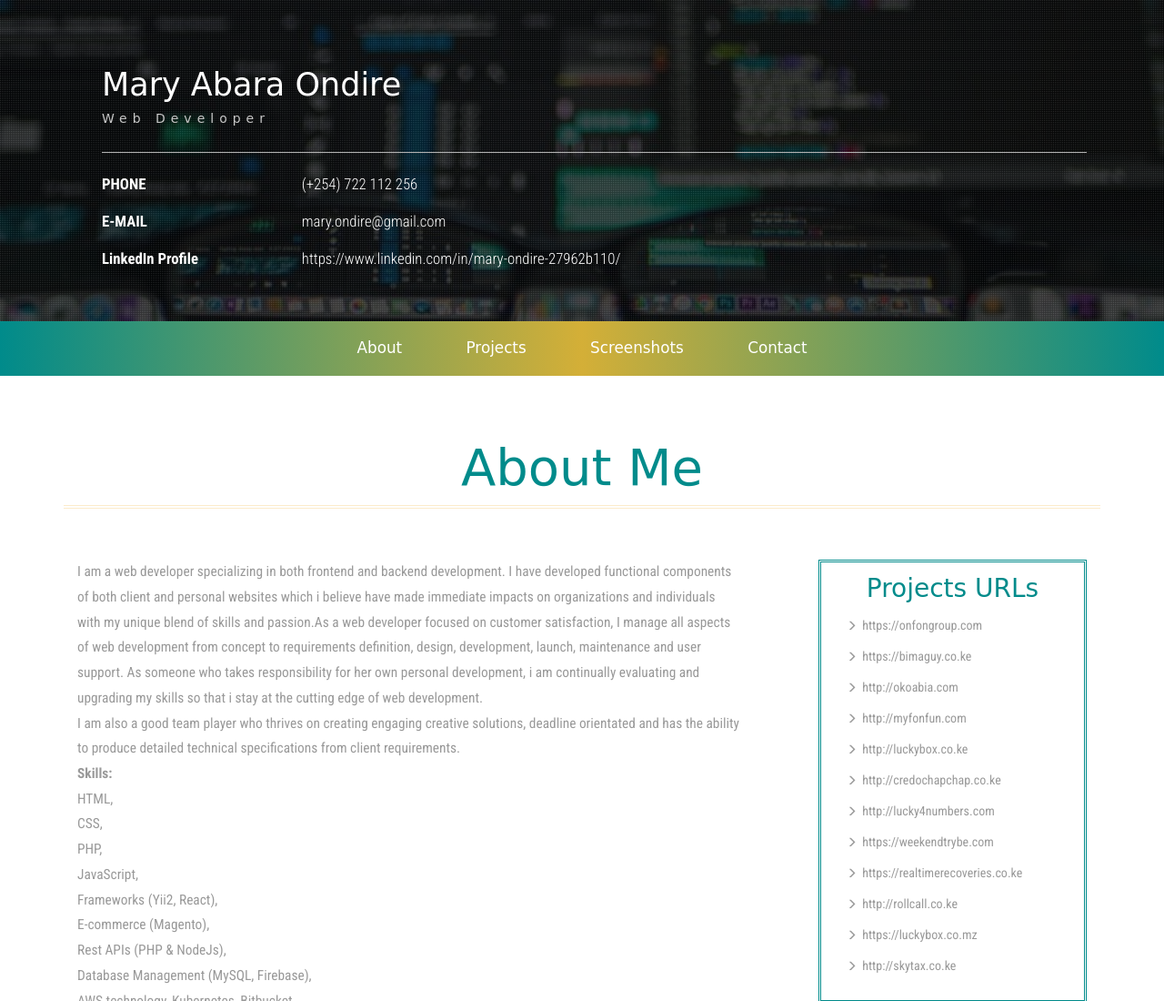
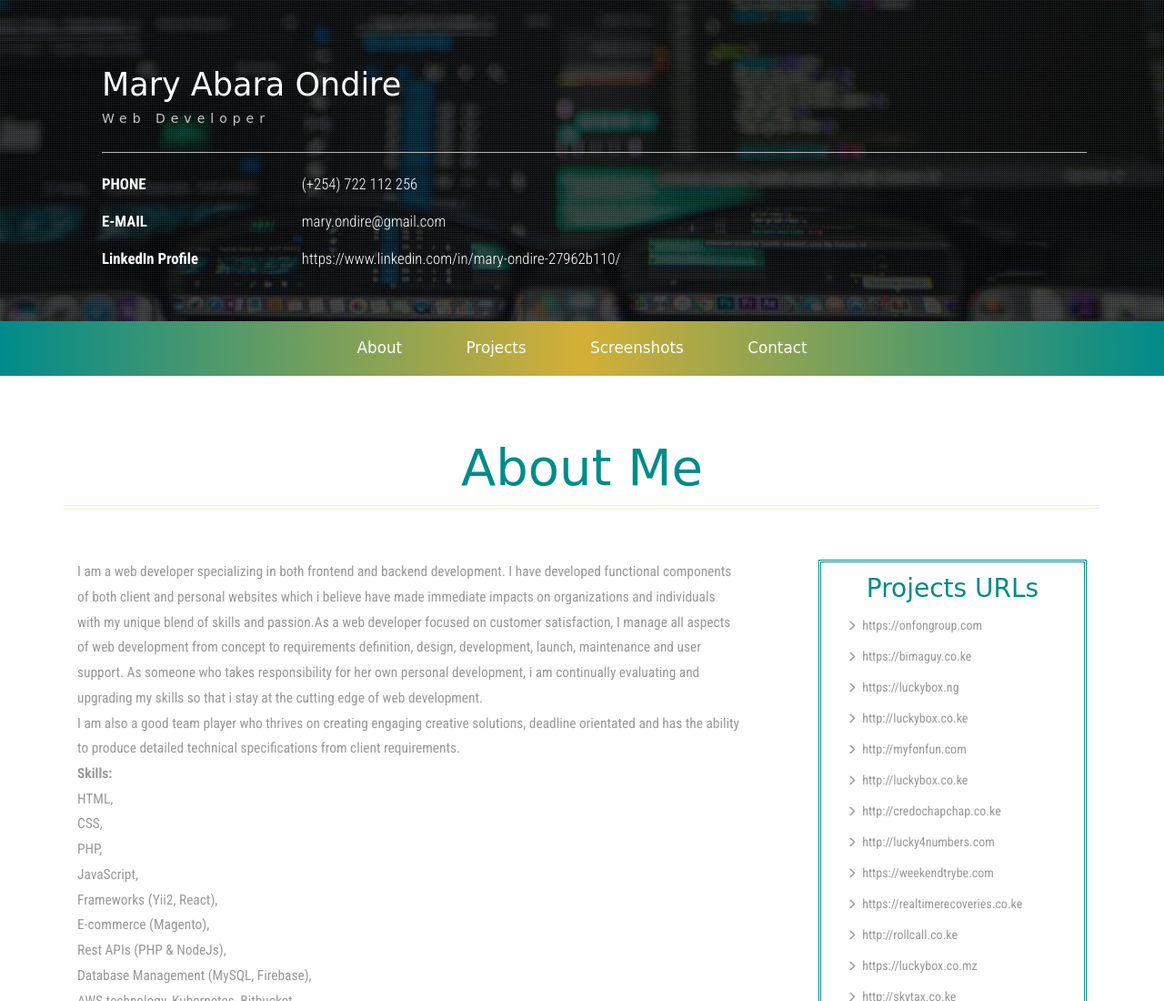
Before and after one commit to maryondire/maryondire.github.io, a plain HTML site: page index.html in a window 1280 px wide. Shown: the top 1100 px of the page at 91% size. Drawn offline with Linux system fonts and the light colour scheme; a web font is replaced by a local one.

Commit message:
Update index.html

```diff
--- a/index.html
+++ b/index.html
@@ -122,7 +122,9 @@
 					<h5>Projects URLs</h5>
 					<li><span class="glyphicon glyphicon-menu-right"></span><a style="color: #999" target="_blank" href="https://onfongroup.com">https://onfongroup.com</a></li>
 					<li><span class="glyphicon glyphicon-menu-right"></span><a style="color: #999" target="_blank" href="https://bimaguy.co.ke">https://bimaguy.co.ke</a></li>
-					<li><span class="glyphicon glyphicon-menu-right"></span><a style="color: #999" target="_blank" href="http://okoabia.com">http://okoabia.com</a>
+					<li><span class="glyphicon glyphicon-menu-right"></span><a style="color: #999" target="_blank" href="https://luckybox.ng">https://luckybox.ng</a>
+					</li>
+					<li><span class="glyphicon glyphicon-menu-right"></span><a style="color: #999" target="_blank" href="http://luckybox.co.ke">http://luckybox.co.ke</a>
 					</li>
 					<li><span class="glyphicon glyphicon-menu-right"></span><a style="color: #999" target="_blank" href="http://myfonfun.com">http://myfonfun.com</a></li>
 					<li><span class="glyphicon glyphicon-menu-right"></span><a style="color: #999" target="_blank" href="http://luckybox.co.ke">http://luckybox.co.ke</a>
```
